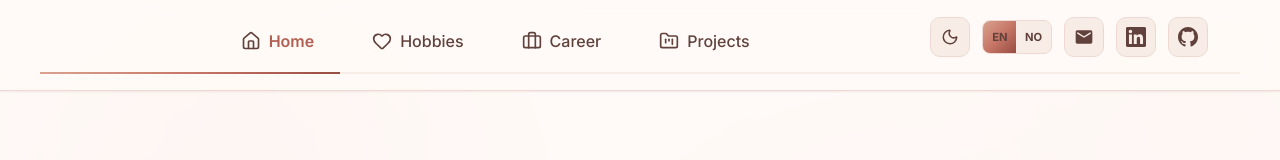
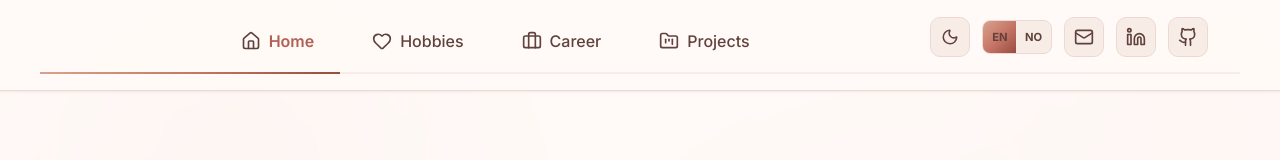
Before and after one commit to siljehtangen/portfolio, a Vue app: page / in a window 1280 px wide. Shown: the top 160 px of the page. Built offline with nearby package versions, Linux system fonts and the light colour scheme.

Commit message:
chore: MyNavbar component

```diff
--- a/src/components/MyNavbar.vue
+++ b/src/components/MyNavbar.vue
@@ -73,61 +73,31 @@
           :aria-label="t('navbar.language')"
         >
           <button
+            v-for="lang in languages"
+            :key="lang.code"
             type="button"
             class="cursor-pointer border-none bg-transparent px-[0.55rem] py-[0.45rem] text-[0.7rem] font-bold text-[var(--text-secondary)] transition-all duration-200 ease-out hover:bg-[var(--bg-tertiary)] max-lg:px-[0.45rem] max-lg:py-[0.35rem] max-lg:text-[0.62rem] max-sm:px-[0.38rem] max-sm:py-[0.3rem] max-sm:text-[0.58rem]"
-            :class="{ 'bg-[image:var(--gradient-primary)] text-[var(--text-on-primary)]': locale === 'en' }"
-            @click="switchLanguage('en')"
+            :class="{ '[background:var(--gradient-primary)] text-[var(--text-on-primary)]': locale === lang.code }"
+            @click="switchLanguage(lang.code)"
           >
-            EN
-          </button>
-          <button
-            type="button"
-            class="cursor-pointer border-none bg-transparent px-[0.55rem] py-[0.45rem] text-[0.7rem] font-bold text-[var(--text-secondary)] transition-all duration-200 ease-out hover:bg-[var(--bg-tertiary)] max-lg:px-[0.45rem] max-lg:py-[0.35rem] max-lg:text-[0.62rem] max-sm:px-[0.38rem] max-sm:py-[0.3rem] max-sm:text-[0.58rem]"
-            :class="{ '[background:var(--gradient-primary)] text-[var(--text-on-primary)]': locale === 'no' }"
-            @click="switchLanguage('no')"
-          >
-            NO
+            {{ lang.label }}
           </button>
         </div>
         <a
-          href="mailto:siljehtangen@outlook.com"
+          v-for="link in socialLinks"
+          :key="link.label"
+          :href="link.href"
+          :target="link.external ? '_blank' : undefined"
+          :rel="link.external ? 'noopener noreferrer' : undefined"
           class="relative flex size-10 shrink-0 items-center justify-center overflow-hidden rounded-[10px] border border-[var(--border-light)] bg-[var(--bg-secondary)] text-[var(--text-secondary)] no-underline transition-all duration-200 ease-out hover:border-[var(--purple)] hover:[background:var(--gradient-primary)] hover:text-[var(--text-on-primary)] hover:shadow-[var(--shadow-md)] max-lg:size-[34px] max-sm:size-[30px]"
-          aria-label="Email"
-          :title="t('navbar.emailTitle')"
+          :aria-label="link.label"
+          :title="t(link.titleKey)"
         >
-          <svg class="relative z-[1] size-5 transition-colors duration-200 ease-out max-lg:size-4 max-sm:size-3.5" viewBox="0 0 24 24" fill="currentColor">
-            <path
-              d="M20 4H4c-1.1 0-1.99.9-1.99 2L2 18c0 1.1.9 2 2 2h16c1.1 0 2-.9 2-2V6c0-1.1-.9-2-2-2zm0 4l-8 5-8-5V6l8 5 8-5v2z"
-            />
-          </svg>
-        </a>
-        <a
-          href="https://www.linkedin.com/in/siljehtangen"
-          target="_blank"
-          rel="noopener noreferrer"
-          class="relative flex size-10 shrink-0 items-center justify-center overflow-hidden rounded-[10px] border border-[var(--border-light)] bg-[var(--bg-secondary)] text-[var(--text-secondary)] no-underline transition-all duration-200 ease-out hover:border-[var(--purple)] hover:[background:var(--gradient-primary)] hover:text-[var(--text-on-primary)] hover:shadow-[var(--shadow-md)] max-lg:size-[34px] max-sm:size-[30px]"
-          aria-label="LinkedIn"
-          :title="t('navbar.linkedinTitle')"
-        >
-          <svg class="relative z-[1] size-5 transition-colors duration-200 ease-out max-lg:size-4 max-sm:size-3.5" viewBox="0 0 24 24" fill="currentColor">
-            <path
-              d="M20.447 20.452h-3.554v-5.569c0-1.328-.027-3.037-1.852-3.037-1.853 0-2.136 1.445-2.136 2.939v5.667H9.351V9h3.414v1.561h.046c.477-.9 1.637-1.85 3.37-1.85 3.601 0 4.267 2.37 4.267 5.455v6.286zM5.337 7.433c-1.144 0-2.063-.926-2.063-2.065 0-1.138.92-2.063 2.063-2.063 1.14 0 2.064.925 2.064 2.063 0 1.139-.925 2.065-2.064 2.065zm1.782 13.019H3.555V9h3.564v11.452zM22.225 0H1.771C.792 0 0 .774 0 1.729v20.542C0 23.227.792 24 1.771 24h20.451C23.2 24 24 23.227 24 22.271V1.729C24 .774 23.2 0 22.222 0h.003z"
-            />
-          </svg>
-        </a>
-        <a
-          href="https://github.com/siljehtangen"
-          target="_blank"
-          rel="noopener noreferrer"
-          class="relative flex size-10 shrink-0 items-center justify-center overflow-hidden rounded-[10px] border border-[var(--border-light)] bg-[var(--bg-secondary)] text-[var(--text-secondary)] no-underline transition-all duration-200 ease-out hover:border-[var(--purple)] hover:[background:var(--gradient-primary)] hover:text-[var(--text-on-primary)] hover:shadow-[var(--shadow-md)] max-lg:size-[34px] max-sm:size-[30px]"
-          aria-label="GitHub"
-          :title="t('navbar.githubTitle')"
-        >
-          <svg class="relative z-[1] size-5 transition-colors duration-200 ease-out max-lg:size-4 max-sm:size-3.5" viewBox="0 0 24 24" fill="currentColor">
-            <path
-              d="M12 0c-6.626 0-12 5.373-12 12 0 5.302 3.438 9.8 8.207 11.387.599.111.793-.261.793-.577v-2.234c-3.338.726-4.033-1.416-4.033-1.416-.546-1.387-1.333-1.756-1.333-1.756-1.089-.745.083-.729.083-.729 1.205.084 1.839 1.237 1.839 1.237 1.07 1.834 2.807 1.304 3.492.997.107-.775.418-1.305.762-1.604-2.665-.305-5.467-1.334-5.467-5.931 0-1.311.469-2.381 1.236-3.221-.124-.303-.535-1.524.117-3.176 0 0 1.008-.322 3.301 1.23.957-.266 1.983-.399 3.003-.404 1.02.005 2.047.138 3.006.404 2.291-1.552 3.297-1.23 3.297-1.23.653 1.653.242 2.874.118 3.176.77.84 1.235 1.911 1.235 3.221 0 4.609-2.807 5.624-5.479 5.921.43.372.823 1.102.823 2.222v3.293c0 .319.192.694.801.576 4.765-1.589 8.199-6.086 8.199-11.386 0-6.627-5.373-12-12-12z"
-            />
-          </svg>
+          <component
+            :is="link.icon"
+            :size="20"
+            class="relative z-[1] size-5 transition-colors duration-200 ease-out max-lg:size-4 max-sm:size-3.5"
+          />
         </a>
       </div>
 
@@ -146,7 +116,7 @@
 
 <script setup lang="ts">
 import { computed, ref, onMounted, onUnmounted } from 'vue'
-import { Home, Heart, Briefcase, FolderKanban, Sun, Moon } from 'lucide-vue-next'
+import { Home, Heart, Briefcase, FolderKanban, Sun, Moon, Mail, Linkedin, Github } from 'lucide-vue-next'
 import { useI18n } from 'vue-i18n'
 import { setLocale } from '@/i18n'
 import { setTheme, type Theme } from '@/theme'
@@ -176,6 +146,17 @@ function toggleThemeMode() {
 const sectionIcons = [Home, Heart, Briefcase, FolderKanban]
 const { t, tm, locale } = useI18n()
 const sections = computed(() => tm('navbar.sections') as string[])
+
+const languages = [
+  { code: 'en' as const, label: 'EN' },
+  { code: 'no' as const, label: 'NO' },
+]
+
+const socialLinks = [
+  { href: 'mailto:siljehtangen@outlook.com', icon: Mail, label: 'Email', titleKey: 'navbar.emailTitle' },
+  { href: 'https://www.linkedin.com/in/siljehtangen', icon: Linkedin, label: 'LinkedIn', titleKey: 'navbar.linkedinTitle', external: true },
+  { href: 'https://github.com/siljehtangen', icon: Github, label: 'GitHub', titleKey: 'navbar.githubTitle', external: true },
+]
 
 function switchLanguage(nextLocale: 'en' | 'no') {
   if (locale.value === nextLocale) return
```
